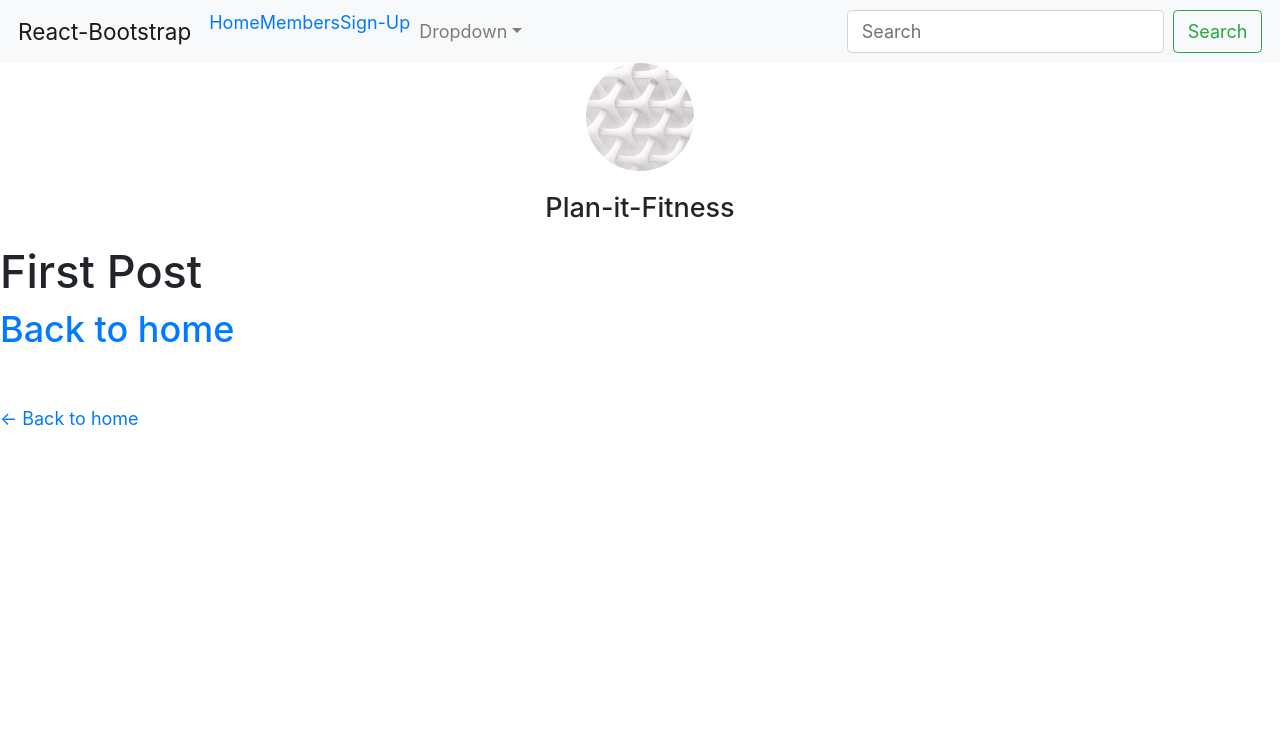
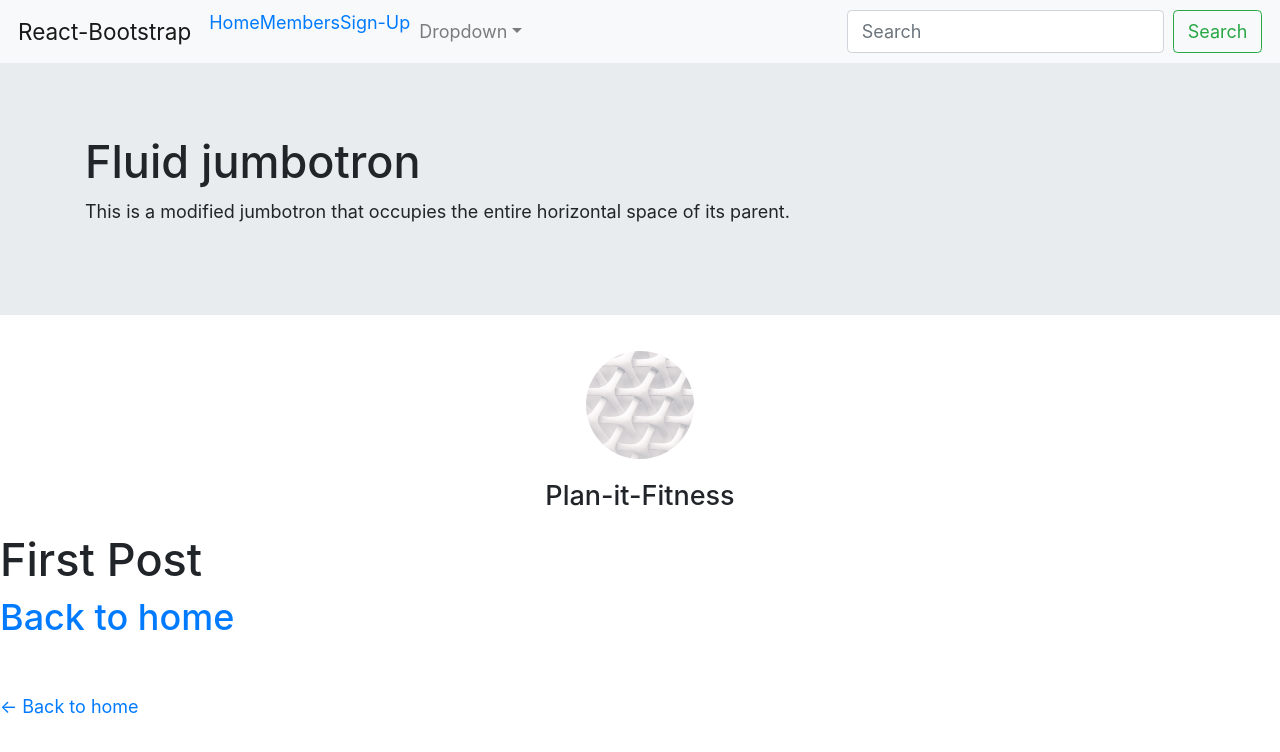
Before and after one commit to dcastro20/Project-3-Next, a Next.js app in the folder nextjs-blog/: page /posts/first-post in a window 1280 px wide. Shown: the top 752 px of the page. Built offline with nearby package versions, Linux system fonts and the light colour scheme.

Commit message:
Added Jumbtron Component

```diff
--- /dev/null
+++ b/nextjs-blog/components/Jumbo.js
@@ -0,0 +1,16 @@
+import Jumbotron from "react-bootstrap/Jumbotron";
+import Container from "react-bootstrap/Container";
+
+const Jumbo = () => (
+  <Jumbotron fluid>
+    <Container>
+      <h1>Fluid jumbotron</h1>
+      <p>
+        This is a modified jumbotron that occupies the entire horizontal space
+        of its parent.
+      </p>
+    </Container>
+  </Jumbotron>
+);
+
+export default Jumbo;
--- a/nextjs-blog/components/layout.js
+++ b/nextjs-blog/components/layout.js
@@ -3,6 +3,7 @@ import styles from "./layout.module.css";
 import utilStyles from "../styles/utils.module.css";
 import Link from "next/link";
 import Navigation from "../components/Navigation";
+import Jumbo from "../components/Jumbo";
 
 const name = "Plan-it-Fitness";
 export const siteTitle = "Next.js Sample Website";
@@ -26,6 +27,7 @@ export default function Layout({ children, home }) {
         <meta name="twitter:card" content="summary_large_image" />
       </Head>
       <Navigation />
+      <Jumbo />
       <header className={styles.header}>
         {home ? (
           <>
```
